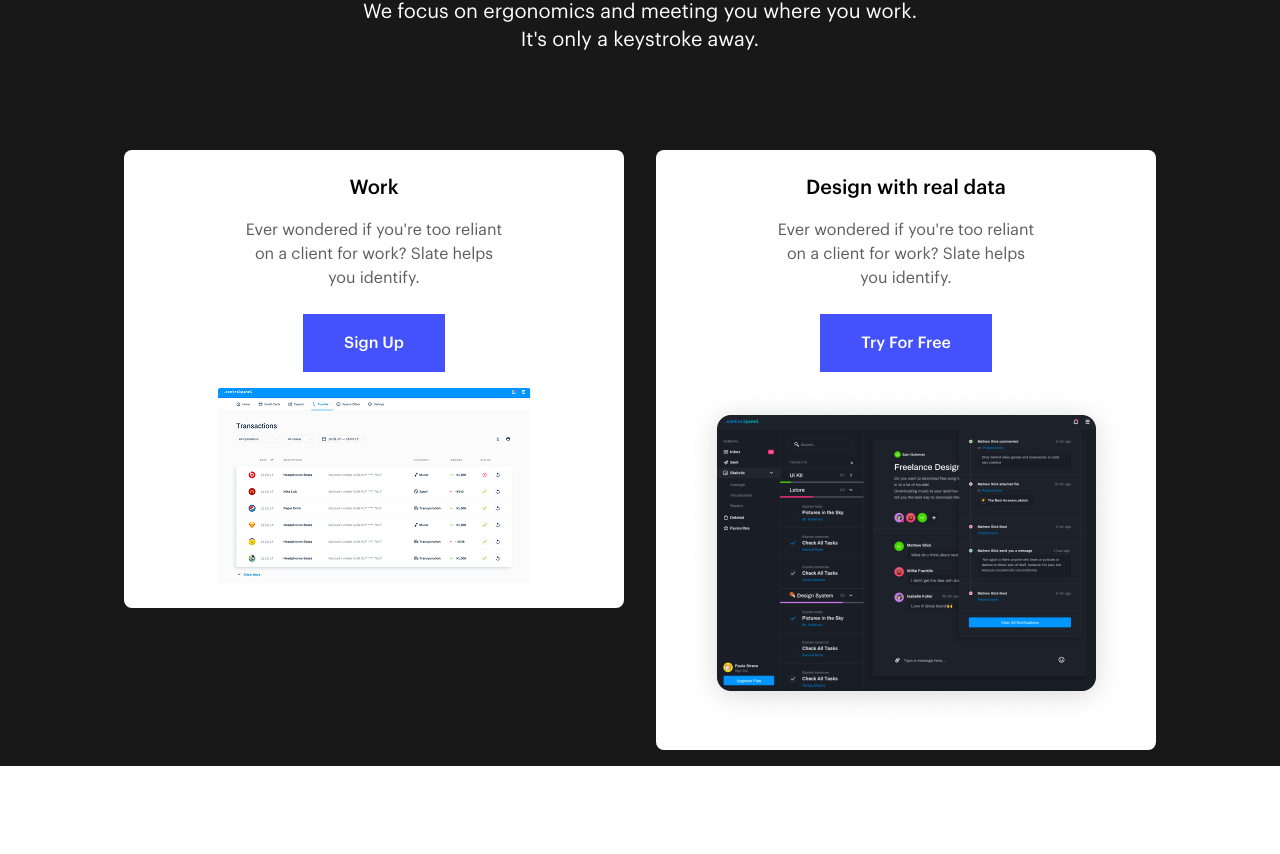
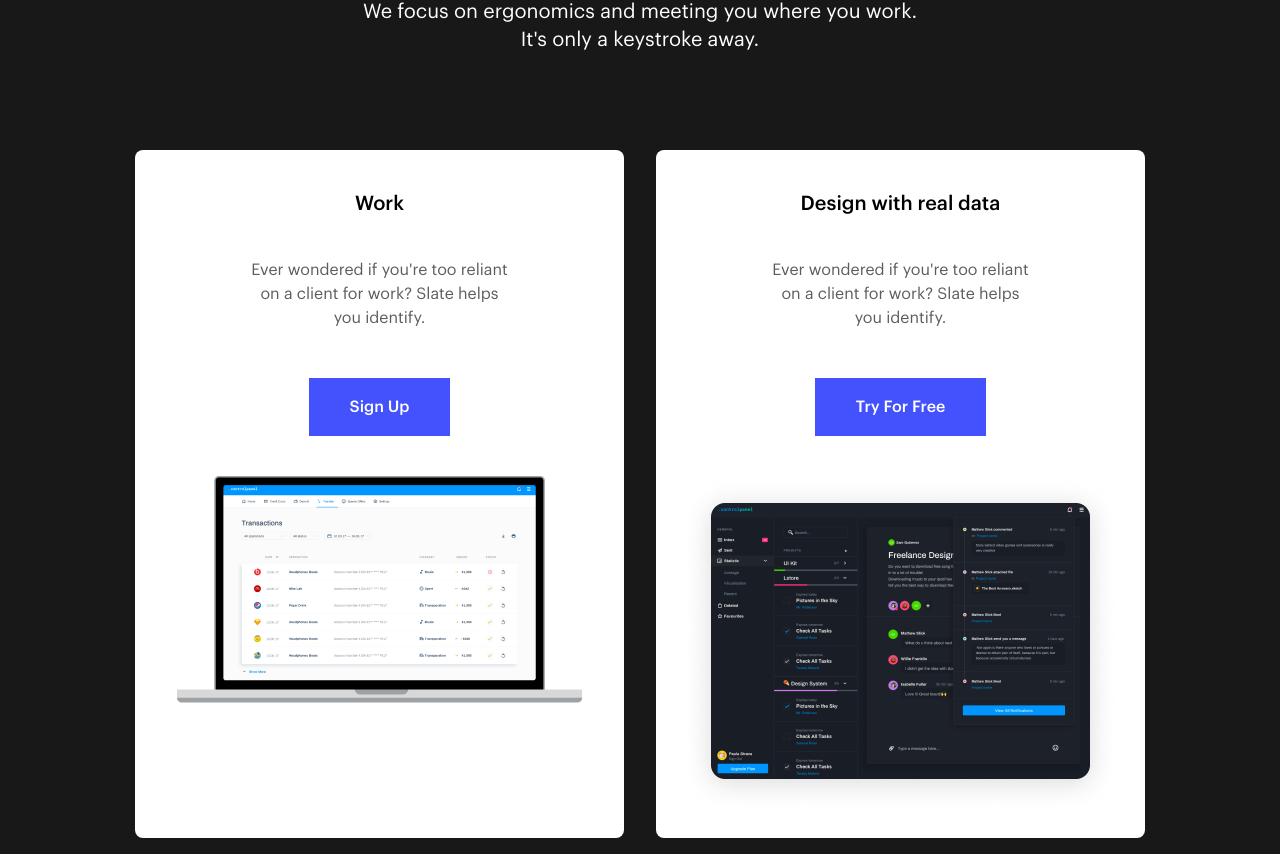
Before and after one commit to lucasrodriguescunha/frontend-test-adac-softwares, a React (Vite) app: page / in a window 1280 px wide. Shown: the part 2888-3742 px from the top of the page. Before the commit the page ends 3654 px from the top, so only its background shows below. Built offline with nearby package versions, Linux system fonts and the light colour scheme.

Commit message:
fix: update ContentCard and ContentCards components for improved layout and styling

```diff
--- a/src/components/sections/Contents/ContentCard.tsx
+++ b/src/components/sections/Contents/ContentCard.tsx
@@ -10,11 +10,11 @@ export function ContentCard({
   return (
     <section
       aria-labelledby={`content-title-${id}`}
-      className='flex flex-col items-center w-[500px] bg-[#FFFFFF] rounded-lg gap-4 p-6'
+      className='flex flex-col items-center h-full w-auto bg-[#FFFFFF] rounded-lg gap-10 p-6'
     >
       <h3
         id={`content-title-${id}`}
-        className='text-xl font-medium text-black whitespace-pre-line'
+        className='text-xl font-medium text-black whitespace-pre-line pt-4'
       >
         {title}
       </h3>
--- a/src/components/sections/Contents/ContentCards.tsx
+++ b/src/components/sections/Contents/ContentCards.tsx
@@ -31,10 +31,10 @@ export function ContentCards() {
   ];
 
   return (
-    <section className='m-4 ' aria-labelledby='contents-title'>
-      <ul className='grid grid-cols-1 md:grid-cols-2 gap-8' role='list'>
+    <section className='m-4' aria-labelledby='contents-title'>
+      <ul className='grid grid-cols-1 md:grid-cols-2 gap-8 items-stretch' role='list'>
         {contents.map(content => (
-          <li key={content.id}>
+          <li key={content.id} className='h-full'>
             <ContentCard {...content} />
           </li>
         ))}
```
Also changed, not shown: src/assets/content1.png.
